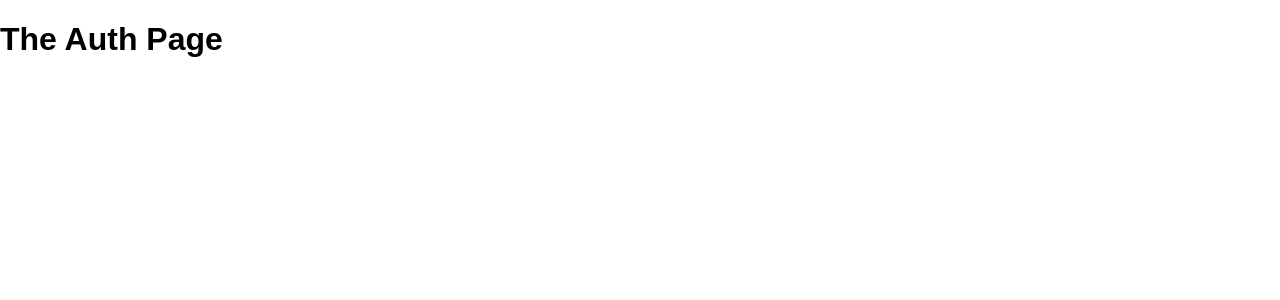
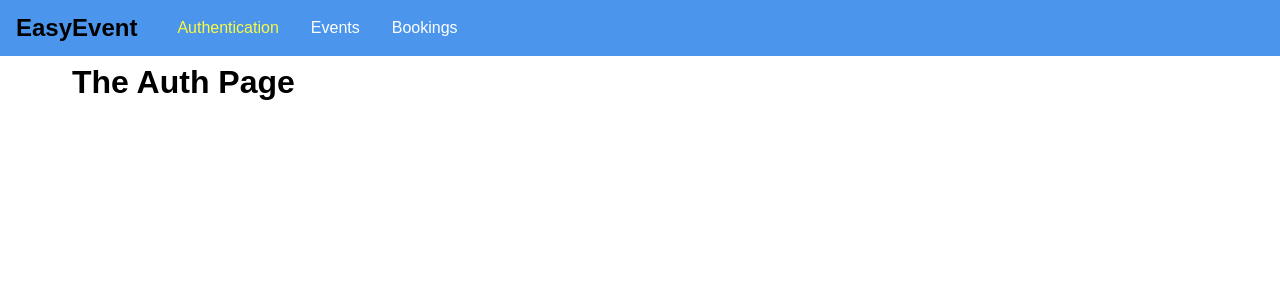
Before and after one commit to alobcan/vacation-fe, a React (Create React App) app: page /auth in a window 1280 px wide. Shown: the top 300 px of the page. Built offline with nearby package versions, Linux system fonts and the light colour scheme.

Commit message:
added some styling

```diff
--- a/src/App.css
+++ b/src/App.css
@@ -0,0 +1,3 @@
+.main-content {
+    margin: 4rem 4.5rem;
+}
--- a/src/App.js
+++ b/src/App.js
@@ -1,18 +1,25 @@
 import './App.css';
+import React from 'react';
 import { BrowserRouter, Redirect, Route, Switch } from 'react-router-dom';
-import AuthPage from './Pages/Auth';
-import EventsPage from './Pages/Events';
-import BookingsPage from './Pages/Bookings';
+import AuthPage from './pages/Auth';
+import EventsPage from './pages/Events';
+import BookingsPage from './pages/Bookings';
+import MainNavigation from './components/Navigation/MainNavigation';
 
 function App() {
   return (
     <BrowserRouter>
+      <React.Fragment>
+      <MainNavigation />
+      <main className="main-content">
         <Switch>
           <Redirect from='/' to='/auth' exact />
           <Route path='/auth' component={AuthPage} />
           <Route path='/events' component={EventsPage} />
           <Route path='/bookings' component={BookingsPage} />
         </Switch>
+      </main>
+      </React.Fragment>
     </BrowserRouter>
   );
 }
--- /dev/null
+++ b/src/components/Navigation/MainNavigation.css
@@ -0,0 +1,42 @@
+.main-navigation {
+    position: fixed;
+    left: 0;
+    top: 0;
+    width: 100%;
+    height: 3.5rem;
+    background: rgb(75, 150, 236);
+    padding: 0 1rem;
+    display: flex;
+    align-items: center;
+}
+
+.main-navigation__logo h1{
+    margin: 0;
+    font-size: 1.5rem;
+}
+
+.main-navigation__item {
+    margin-left: 1.5rem;
+}
+
+.main-navigation__item ul {
+    display: flex;
+    margin: 0;
+    padding: 0;
+    list-style: none;
+}
+
+.main-navigation__item li {
+    margin: 0 1rem;
+}
+
+.main-navigation__item a {
+    text-decoration: none;
+    color: white
+}
+
+.main-navigation__item a:hover,
+.main-navigation__item a:active,
+.main-navigation__item a.active {
+    color: rgb(250, 250, 67)
+}
--- /dev/null
+++ b/src/components/Navigation/MainNavigation.js
@@ -0,0 +1,26 @@
+import React from 'react';
+import { NavLink } from 'react-router-dom';
+import './MainNavigation.css';
+
+const mainNavigation = (props) => (
+  <header className='main-navigation'>
+    <div className='main-navigation__logo'>
+      <h1>EasyEvent</h1>
+    </div>
+    <nav className='main-navigation__item'>
+      <ul>
+        <li>
+          <NavLink to='/auth'>Authentication</NavLink>
+        </li>
+        <li>
+          <NavLink to='/events'>Events</NavLink>
+        </li>
+        <li>
+          <NavLink to='/bookings'>Bookings</NavLink>
+        </li>
+      </ul>
+    </nav>
+  </header>
+);
+
+export default mainNavigation;
```
Lines whose indentation alone changed are shown as unchanged.
